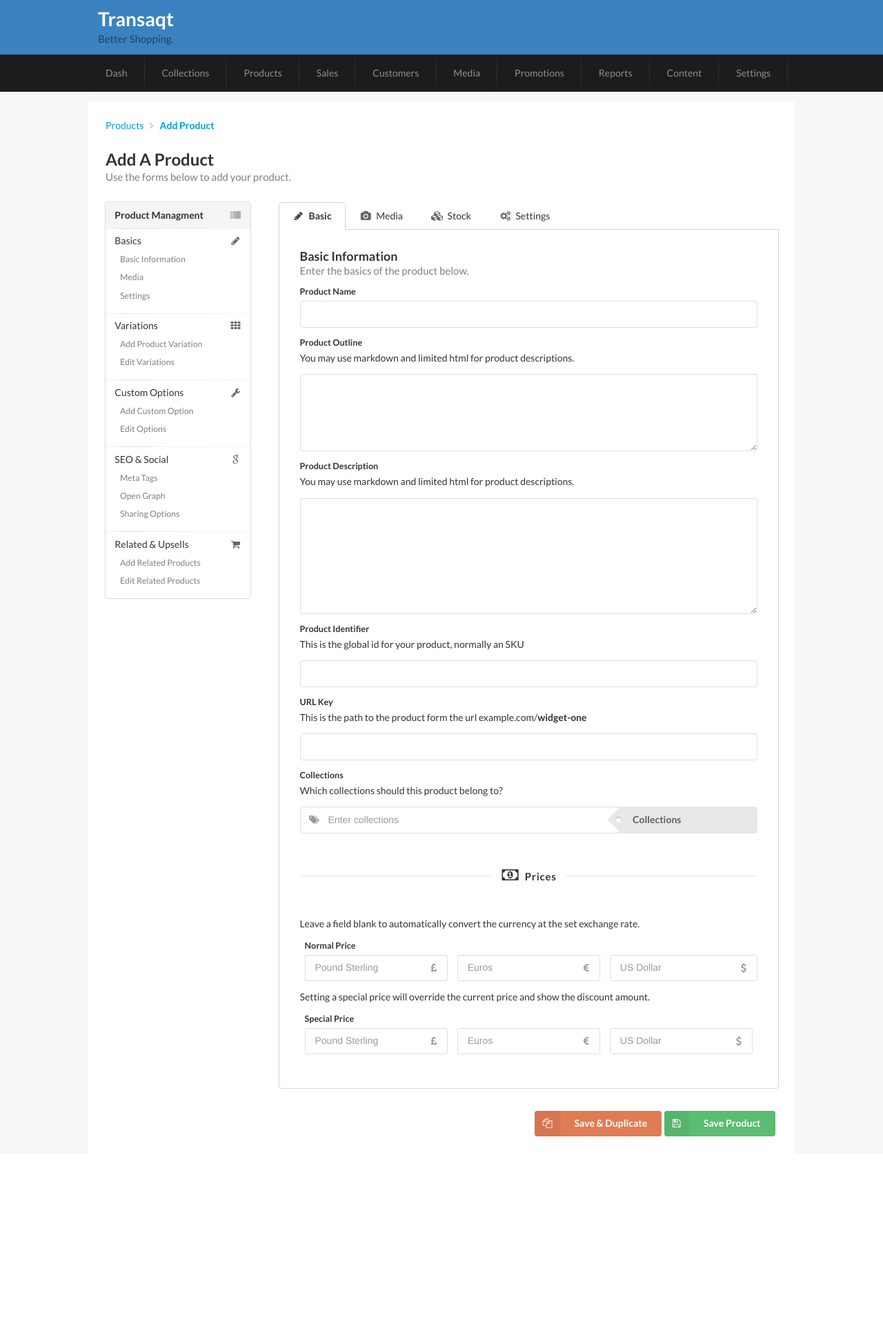
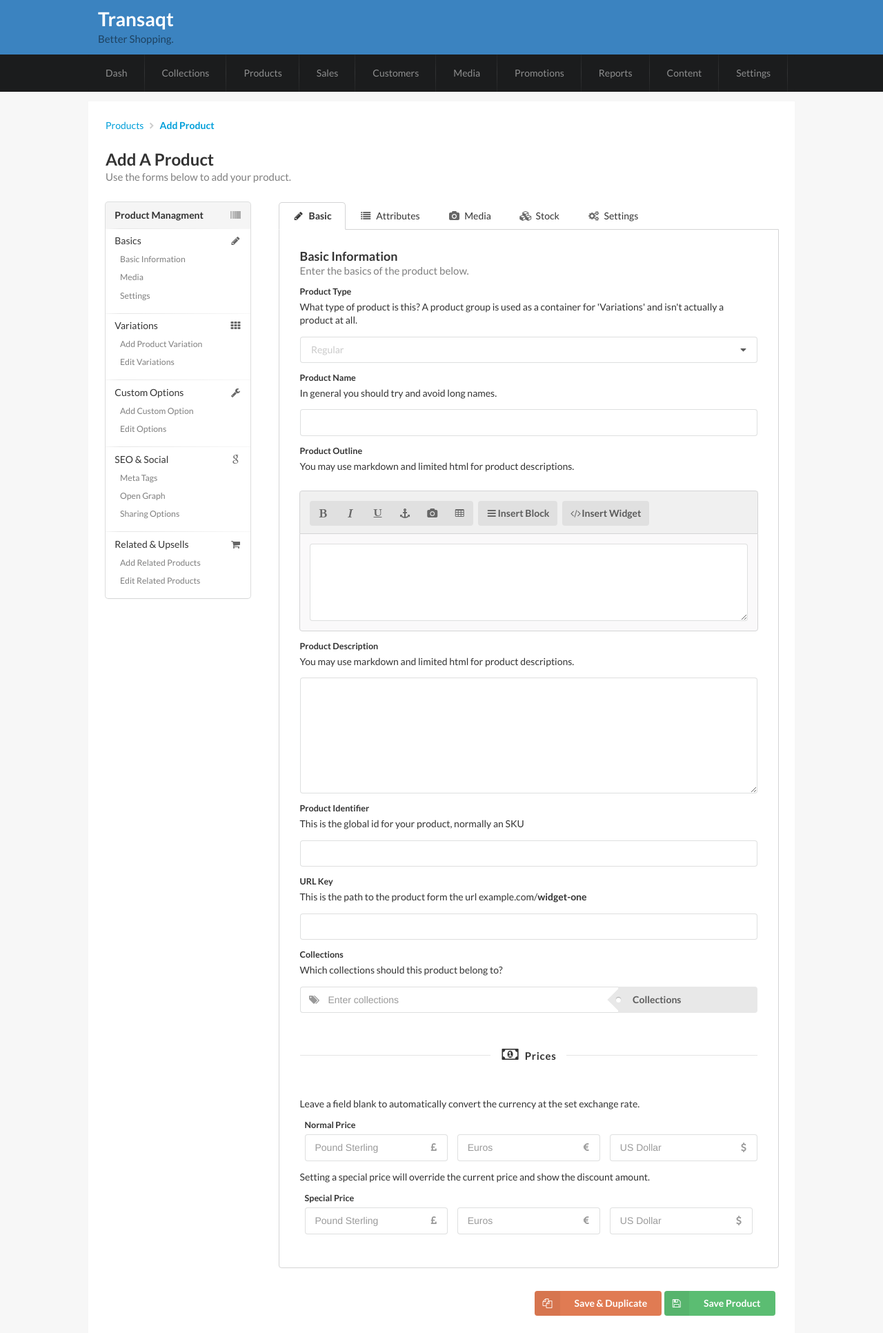
Before and after one commit to waxim/transaqt, a PHP site: page /mock/tab.php in a window 1280 px wide. Shown: the whole page at 69% size. Before the commit the page ends 1647 px from the top, so only its background shows below. Run offline with PHP 8.4, Linux system fonts and the light colour scheme; grey boxes labelled with a size stand in for pictures from a placeholder-image service; some libraries are stand-ins or nearby versions.

Commit message:
added product attributes and product types

```diff
--- a/mock/inc/header.php
+++ b/mock/inc/header.php
@@ -45,6 +45,7 @@
               <div class="menu">
                 <div class="item"><i class='icon add'></i> Add Product</div>
                 <div class="item"><i class='icon tasks'></i> Manage Products</div>
+                <div class="item"><i class='icon list'></i> Manage Attributes</div>
                 <div class="item"><i class='icon cube'></i> Stock Adjustment</div>
               </div>
             </a>
--- a/mock/tab.php
+++ b/mock/tab.php
@@ -61,6 +61,7 @@
 
             <div class="ui top attached tabular menu">
               <a class="item active" data-tab="first"><i class='icon pencil'></i> Basic</a>
+              <a class="item" data-tab="six"><i class='icon list'></i> Attributes</a>
               <a class="item" data-tab="second"><i class='icon camera'></i> Media</a>
               <a class="item" data-tab="five"><i class='icon cubes'></i> Stock</a>
               <a class="item" data-tab="third"><i class='icon settings'></i> Settings</a>
@@ -82,6 +83,10 @@
               <?php include "./tabs/five.php"; ?>
             </div>
 
+            <div data-tab="six" class="ui bottom attached tab segment">
+              <?php include "./tabs/six.php"; ?>
+            </div>
+
             <p>&nbsp;</p>
             <a class='ui button labeled icon green floated right'><i class='icon save'></i> Save Product</a>
             <a class='ui button labeled icon orange floated right'><i class='icon copy'></i> Save &amp; Duplicate</a>
--- a/mock/tabs/one.php
+++ b/mock/tabs/one.php
@@ -3,15 +3,52 @@
     Basic Information
     <div class="sub header">Enter the basics of the product below.</div>
   </h3>
+
+  <div class="field">
+    <label>Product Type</label>
+    <p>What type of product is this? A product group is used as a container for 'Variations' and isn't actually a product at all.</p>
+    <div class="ui dropdown selection">
+      <input type="hidden" name="gender">
+      <div class="default text">Regular</div>
+      <i class="dropdown icon"></i>
+      <div class="menu">
+        <div class="item" data-value="male">Regular Product</div>
+        <div class="item" data-value="virtual">Virtual Product</div>
+        <div class="item" data-value="female">Product Group</div>
+      </div>
+    </div>
+  </div>
+
   <div class="field">
     <label>Product Name</label>
+    <p>In general you should try and avoid long names.</p>
     <input type="text">
   </div>
 
   <div class="field">
     <label>Product Outline</label>
     <p>You may use markdown and limited html for product descriptions.</p>
-    <textarea class='small'></textarea>
+    <div class="ui block top attached header">
+      <div class="ui icon buttons">
+        <div class="ui button"><i class="bold icon"></i></div>
+        <div class="ui button"><i class="italic icon"></i></div>
+        <div class="ui button"><i class="underline icon"></i></div>
+        <div class="ui button"><i class="anchor icon"></i></div>
+        <div class="ui button"><i class="camera icon"></i></div>
+        <div class="ui button"><i class="table icon"></i></div>
+      </div>
+      <div class="ui icon buttons">
+        <div class="ui button"><i class="content icon"></i>Insert Block</div>
+      </div>
+
+      <div class="ui icon buttons">
+        <div class="ui button"><i class="code icon"></i>Insert Widget</div>
+      </div>
+
+    </div>
+    <div class='ui bottom attached secondary segment'>
+      <textarea class='small'></textarea>
+    </div>
   </div>
 
   <div class="field">
--- /dev/null
+++ b/mock/tabs/six.php
@@ -0,0 +1,37 @@
+<div class="ui form">
+  <h3 class='ui header'>
+    Product Attributes
+    <div class="sub header">The individual attributes of this product.</div>
+  </h3>
+
+  <div class="field">
+    <label>Weight</label>
+    <p>Products weight in KG</p>
+    <input type="text">
+  </div>
+
+  <div class="field">
+    <label>Colour</label>
+    <p>This colour of this product, if you wish to have muliple colours you should use variations.</p>
+    <div class="ui dropdown selection">
+      <input type="hidden" name="gender">
+      <div class="default text">Blue</div>
+      <i class="dropdown icon"></i>
+      <div class="menu">
+        <div class="item" data-value="male"><i class='icon circle' style='color: blue;'></i> Blue</div>
+        <div class="item" data-value="female"><i class='icon circle' style='color: pink;'></i> Pink</div>
+        <div class="item" data-value="female"><i class='icon circle' style='color: red;'></i> Red</div>
+        <div class="item" data-value="female"><i class='icon circle' style='color: brown;'></i> Brown</div>
+      </div>
+    </div>
+  </div>
+
+  <p>&nbsp;</p>
+  <h4 class="ui divider"></h4>
+
+  <div class='ui bay'>
+      <a class='ui primary labeled icon button'><i class='icon add'></i> Add Attribute</a>
+  </div>
+  <p>&nbsp;</p>
+
+</div>
```
